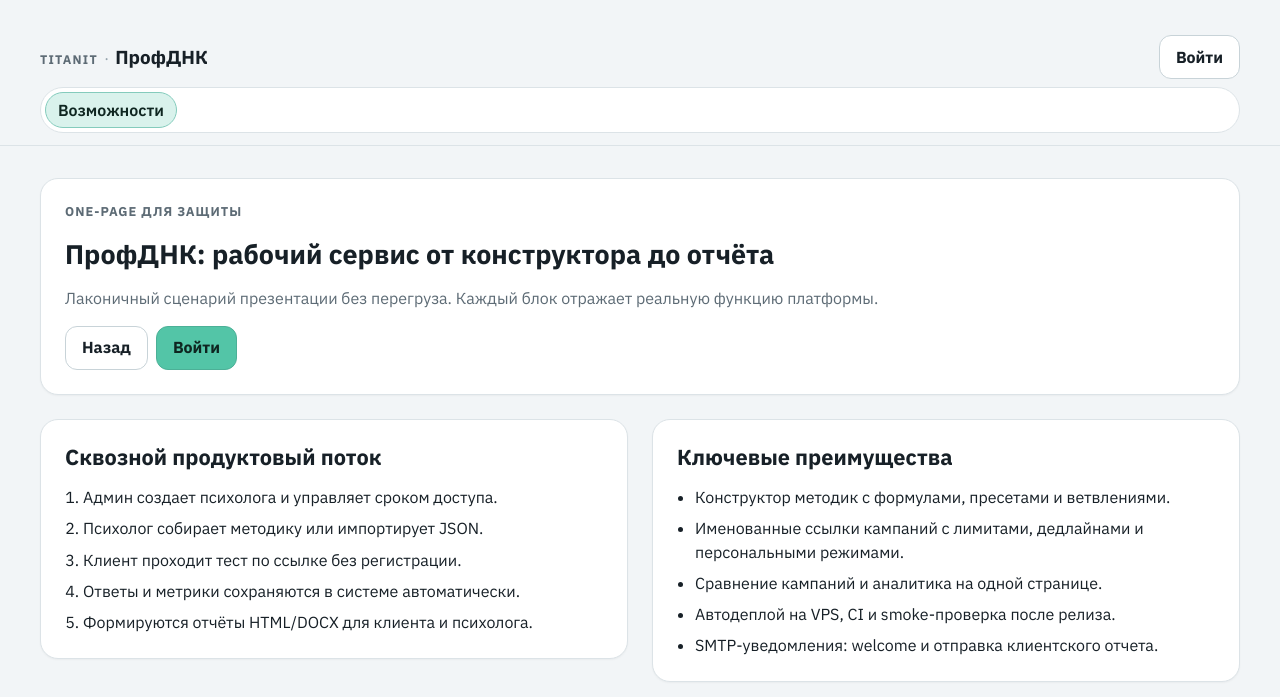
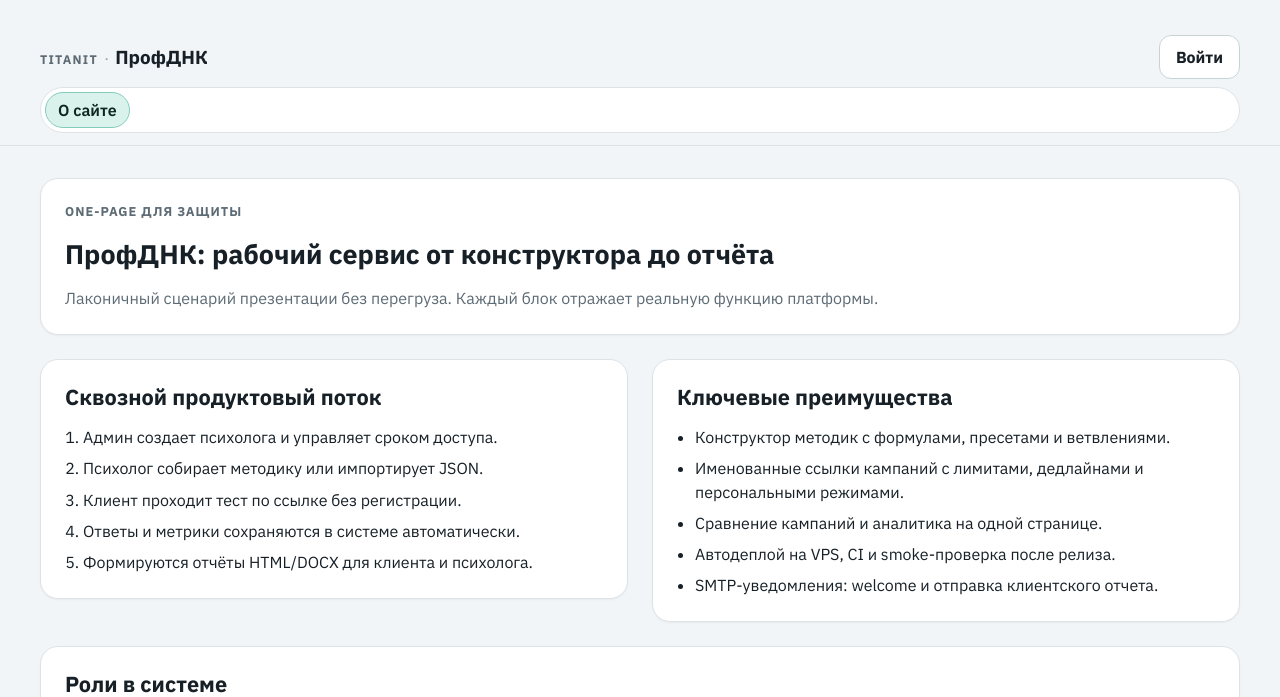
Before and after one commit to kleget/titanit-profdnk-mvp, a FastAPI app: page /features in a window 1280 px wide. Shown: the top 697 px of the page. Run offline with FastAPI, Linux system fonts and the light colour scheme.

Commit message:
refactor(nav): rename features to about-site and remove duplicate feature actions

```diff
--- a/backend/app/routers/public.py
+++ b/backend/app/routers/public.py
@@ -80,7 +80,7 @@ def features_page(request: Request, user: User | None = Depends(get_optional_use
         request,
         "features.html",
         {
-            "title": "Возможности платформы",
+            "title": "О сайте",
             "user": user,
         },
     )
--- a/backend/app/templates/base.html
+++ b/backend/app/templates/base.html
@@ -36,7 +36,7 @@
           class="{% if current_path.startswith('/features') %}is-active{% endif %}"
           href="/features"
           {% if current_path.startswith('/features') %}aria-current="page"{% endif %}
-        >Возможности</a>
+        >О сайте</a>
         {% if user %}
           {% if user.role.value == "admin" %}
             <a
--- a/backend/app/templates/dashboard.html
+++ b/backend/app/templates/dashboard.html
@@ -83,11 +83,6 @@
         <p class="muted"><a href="/public/psychologists/{{ user.id }}" target="_blank">Открыть страницу визитки</a></p>
         <img class="qr" src="/public/psychologists/{{ user.id }}/qr" alt="QR визитки">
       </div>
-      <div class="card-item">
-        <h3>Возможности платформы</h3>
-        <p class="muted">Лаконичный one-pager для демо и жюри.</p>
-        <a class="btn small ghost" href="/features">Открыть /features</a>
-      </div>
     </div>
   </article>
 </section>
--- a/backend/app/templates/features.html
+++ b/backend/app/templates/features.html
@@ -1,25 +1,9 @@
 {% extends "base.html" %}
 {% block content %}
-{% set back_fallback = "/login" %}
-{% if user %}
-  {% set back_fallback = "/admin" if user.role.value == "admin" else "/dashboard" %}
-{% endif %}
 <section class="panel feature-hero">
   <p class="hero-eyebrow">One-page для защиты</p>
   <h1>ПрофДНК: рабочий сервис от конструктора до отчёта</h1>
   <p class="muted">Лаконичный сценарий презентации без перегруза. Каждый блок отражает реальную функцию платформы.</p>
-  <div class="actions">
-    <button class="btn ghost" type="button" data-history-back data-fallback="{{ back_fallback }}">Назад</button>
-    {% if not user %}
-      <a class="btn" href="/login">Войти</a>
-    {% elif user.role.value == "admin" %}
-      <a class="btn" href="/admin">Открыть админку</a>
-      <a class="btn ghost" href="/tests">Опросники</a>
-    {% else %}
-      <a class="btn" href="/tests">Мои опросники</a>
-      <a class="btn ghost" href="/tests/new">Конструктор</a>
-    {% endif %}
-  </div>
 </section>
 
 <section class="grid two-col">
```
